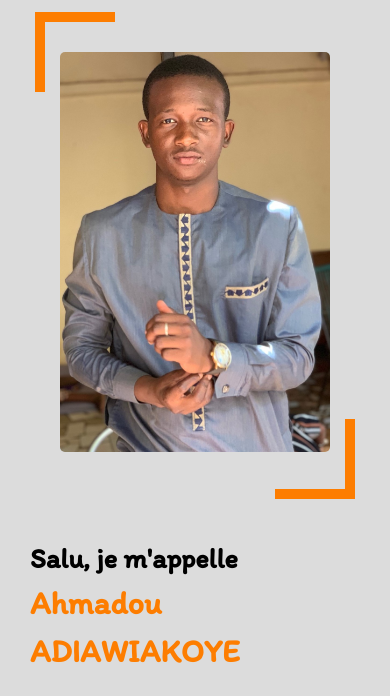
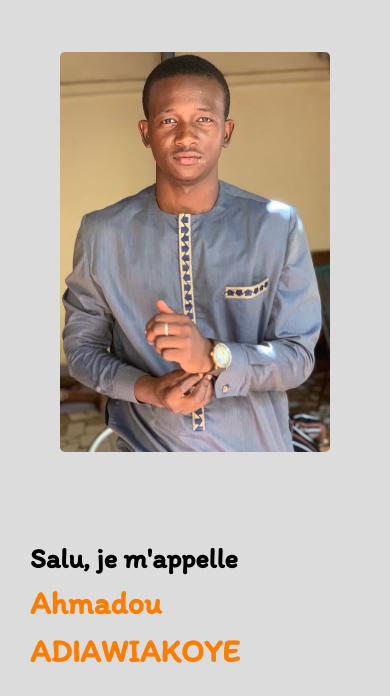
Before and after one commit to ADIAWIAKOYE/portfolio, a plain HTML site: page index.html in a window 390 px wide. Shown: the part 148-844 px from the top of the page. Drawn offline with nearby package versions, Linux system fonts and the light colour scheme; a web font is replaced by a local one.

Commit message:
first commit6

```diff
--- a/css/style.css
+++ b/css/style.css
@@ -853,6 +853,12 @@ h3.my-profession {
     .lien em:hover {
         transform: scale(1.05);
     }
+    .home-img::after{
+        display: none;
+    }
+    .home-img::before{
+        display: none;
+    }
 }
 
 @media (max-width: 770px) {
```
